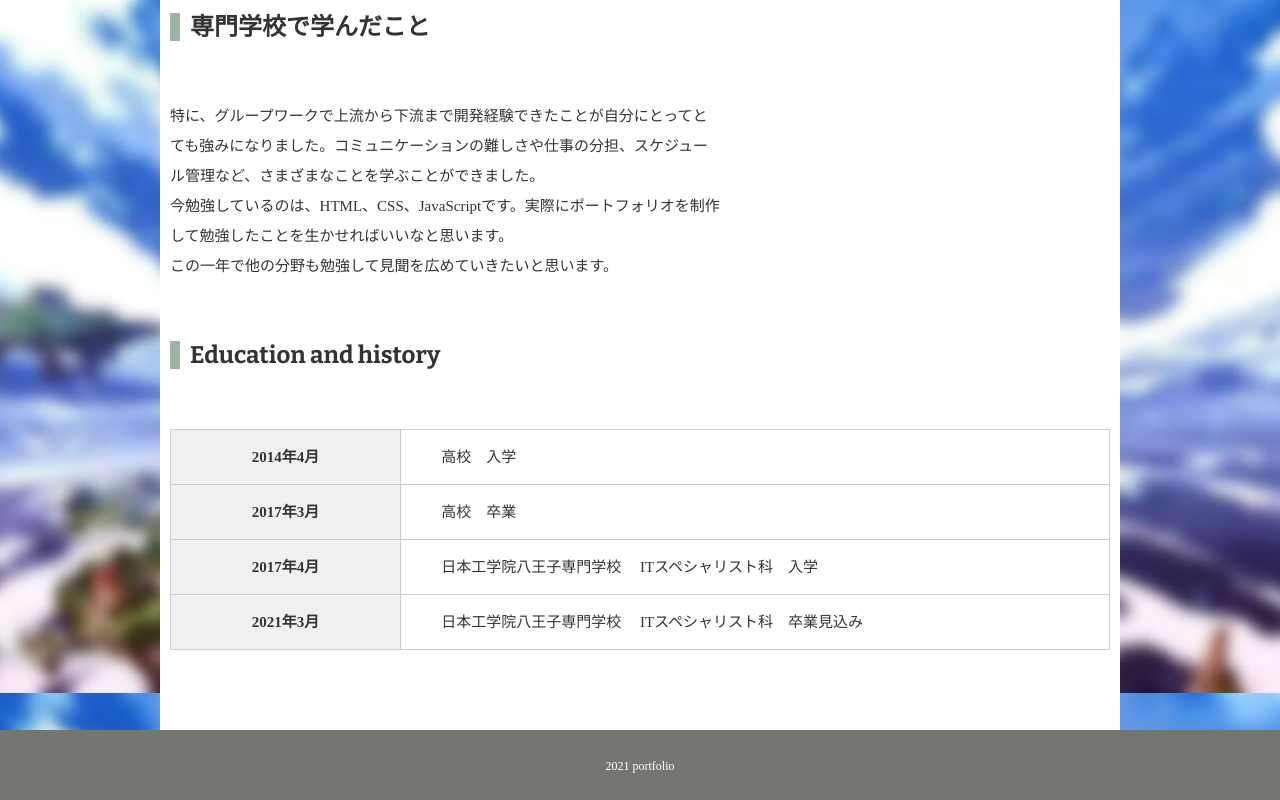
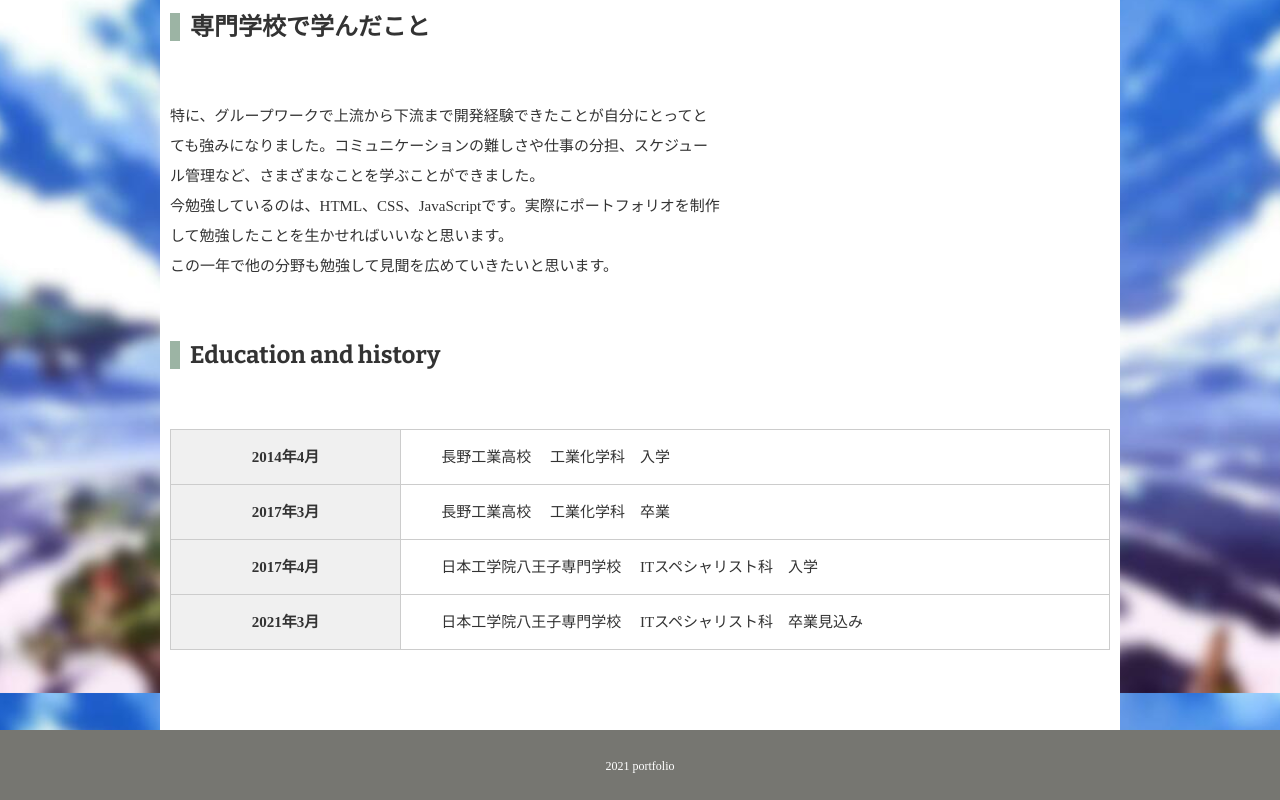
Before and after one commit to ho-ri-1204/Portfolio, a plain HTML site: page index.html in a window 1280 px wide. Shown: the part 907-1707 px from the top of the page. Drawn offline with nearby package versions, Linux system fonts and the light colour scheme.

Commit message:
gakkoumei

```diff
--- a/index.html
+++ b/index.html
@@ -44,11 +44,13 @@
           <table>
             <tr>
               <th>2014年4月</th>
-              <td>高校　入学</td>
+              <td>長野工業高校
+                工業化学科　入学</td>
             </tr>
             <tr>
               <th>2017年3月</th>
-              <td>高校　卒業</td>
+              <td>長野工業高校
+                工業化学科　卒業</td>
             </tr>
             <tr>
               <th>2017年4月</th>
```
